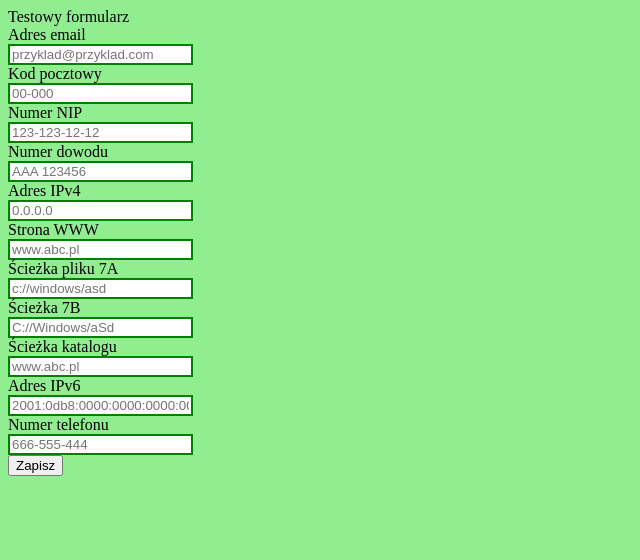
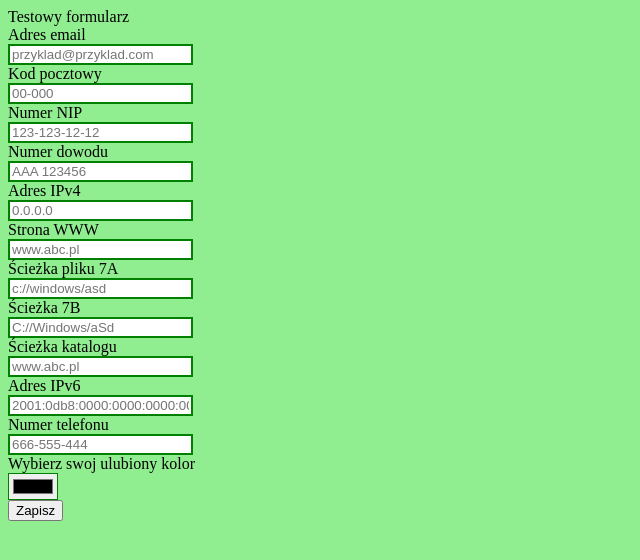
Before and after one commit to DomaszDomingo/ipm, a plain HTML site: page index.html in a window 1280 px wide. Shown: the whole page, without its empty margins (0-640 px from the left). Drawn offline with Linux system fonts and the light colour scheme.

Commit message:
Update index.html

```diff
--- a/index.html
+++ b/index.html
@@ -38,6 +38,9 @@
     <label>Numer telefonu</label><br>
     <input type="text" id="path" placeholder="666-555-444" pattern="[0-9]{3}-[0-9]{3}-[0-9]{3}"><br>
 
+    <label>Wybierz swoj ulubiony kolor</label><br>
+    <input type="color" id="path"><br>
+
     <button type="button" id="accept" >Zapisz</button><br>
   </form>
 </body>
```
